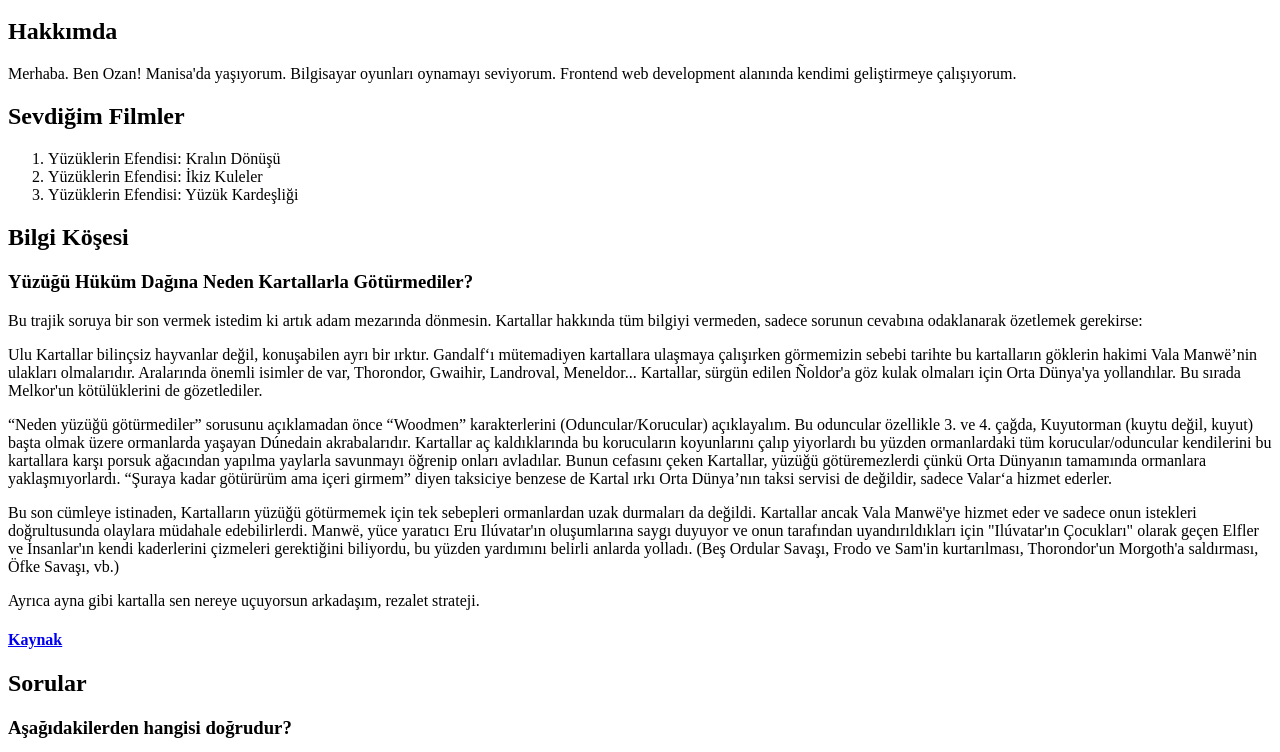
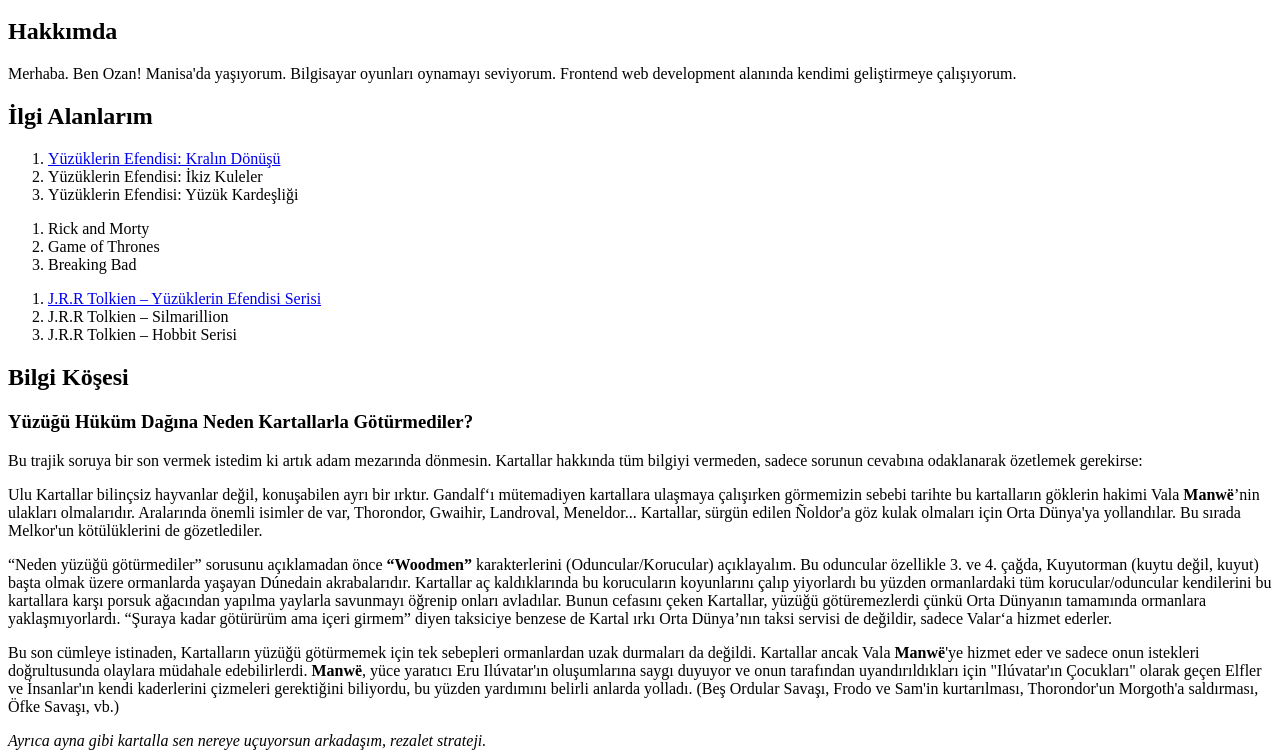
Before and after one commit to ozanakayaci/-lk-Web-Sayfam, a plain HTML site: page index.html in a window 1280 px wide. Shown: the part 48-800 px from the top of the page. Drawn offline with Linux system fonts and the light colour scheme.

Commit message:
html üzerine ekleme ve düzeltmeler yapıldı

```diff
--- a/index.html
+++ b/index.html
@@ -9,16 +9,29 @@
         <!-- Kendimi tanıttığım paragraf kısmı -->
         <p> Merhaba. Ben Ozan! Manisa'da yaşıyorum. Bilgisayar oyunları oynamayı seviyorum. Frontend web development alanında kendimi geliştirmeye çalışıyorum.</p>
 
-    <!-- Sevdiğim filmlerin alt başlığı -->
-    <h2>Sevdiğim Filmler</h2>
+    <!-- İlgi alanlarım alt başlığı -->
+    <h2>İlgi Alanlarım</h2>
 
-        <!-- sevdiğim filmler sıralı liste -->
+        <!-- Sevdiğim filmler sıralı liste -->
         <ol>
-        <li>Yüzüklerin Efendisi: Kralın Dönüşü</li>
+        <li><a href="https://www.imdb.com/title/tt0167260">Yüzüklerin Efendisi: Kralın Dönüşü</a></li>
         <li>Yüzüklerin Efendisi: İkiz Kuleler</li>
         <li>Yüzüklerin Efendisi: Yüzük Kardeşliği</li>
+        </ol>
 
-        </ol>
+         <!-- Sevdiğim diziler sıralı liste -->
+         <ol>
+          <li>Rick and Morty</li>
+          <li>Game of Thrones</li>
+          <li>Breaking Bad</li>
+          </ol>
+
+           <!-- Sevdiğim kitaplar sıralı liste -->
+        <ol>
+          <li><a href="https://www.goodreads.com/book/show/33.The_Lord_of_the_Rings">J.R.R Tolkien – Yüzüklerin Efendisi Serisi</a></li>
+          <li>J.R.R Tolkien – Silmarillion</li>
+          <li>J.R.R Tolkien – Hobbit Serisi</li>
+          </ol>
 
     <h2>Bilgi Köşesi</h2>
 
@@ -26,19 +39,19 @@
 
         <h3>Yüzüğü Hüküm Dağına Neden Kartallarla Götürmediler?</h3>
 
-        <!-- paragraf kısmı -->
+        <!-- stong ve em kullandığım paragraf kısmı -->
         <p>Bu trajik soruya bir son vermek istedim ki artık
         adam mezarında dönmesin. Kartallar hakkında tüm bilgiyi vermeden,
         sadece sorunun cevabına odaklanarak özetlemek gerekirse: </p>
 
         <p>Ulu Kartallar bilinçsiz hayvanlar değil, konuşabilen ayrı bir ırktır.
         Gandalf‘ı mütemadiyen kartallara ulaşmaya çalışırken görmemizin sebebi
-        tarihte bu kartalların göklerin hakimi Vala Manwë’nin ulakları olmalarıdır.
+        tarihte bu kartalların göklerin hakimi Vala <strong>Manwë</strong>’nin ulakları olmalarıdır.
         Aralarında önemli isimler de var, Thorondor, Gwaihir, Landroval, Meneldor...
         Kartallar, sürgün edilen Ñoldor'a göz kulak olmaları için Orta Dünya'ya
         yollandılar. Bu sırada Melkor'un kötülüklerini de gözetlediler.</p>
 
-        <p>“Neden yüzüğü götürmediler” sorusunu açıklamadan önce “Woodmen” karakterlerini
+        <p>“Neden yüzüğü götürmediler” sorusunu açıklamadan önce <strong>“Woodmen”</strong> karakterlerini
         (Oduncular/Korucular) açıklayalım. Bu oduncular özellikle 3. ve 4. çağda, Kuyutorman
         (kuytu değil, kuyut) başta olmak üzere ormanlarda yaşayan Dúnedain akrabalarıdır. Kartallar
         aç kaldıklarında bu korucuların koyunlarını çalıp yiyorlardı bu yüzden ormanlardaki tüm
@@ -48,13 +61,13 @@
         de Kartal ırkı Orta Dünya’nın taksi servisi de değildir, sadece Valar‘a hizmet ederler.</p>
 
         <p>Bu son cümleye istinaden, Kartalların yüzüğü götürmemek için tek sebepleri ormanlardan uzak
-        durmaları da değildi. Kartallar ancak Vala Manwë'ye hizmet eder ve sadece onun istekleri doğrultusunda
-        olaylara müdahale edebilirlerdi. Manwë, yüce yaratıcı Eru Ilúvatar'ın oluşumlarına saygı duyuyor ve
+        durmaları da değildi. Kartallar ancak Vala <strong>Manwë</strong>'ye hizmet eder ve sadece onun istekleri doğrultusunda
+        olaylara müdahale edebilirlerdi. <strong>Manwë</strong>, yüce yaratıcı Eru Ilúvatar'ın oluşumlarına saygı duyuyor ve
         onun tarafından uyandırıldıkları için "Ilúvatar'ın Çocukları" olarak geçen Elfler ve İnsanlar'ın kendi
         kaderlerini çizmeleri gerektiğini biliyordu, bu yüzden yardımını belirli anlarda yolladı. (Beş Ordular Savaşı,
         Frodo ve Sam'in kurtarılması, Thorondor'un Morgoth'a saldırması, Öfke Savaşı, vb.)</p>
 
-        <p>Ayrıca ayna gibi kartalla sen nereye uçuyorsun arkadaşım, rezalet strateji.</p>
+        <p><em>Ayrıca ayna gibi kartalla sen nereye uçuyorsun arkadaşım, rezalet strateji.</em></p>
 
         <!-- kaynak bağlantısı -->
         <h4><a href="https://yuzugunedenkartallarlagoturmediler.com/">Kaynak</a></h4>
@@ -82,4 +95,4 @@
     </script>
 
 
-<img src="https://media.giphy.com/media/TcdpZwYDPlWXC/giphy.gif" style="width:576px;height:288px;" alt="Gandalf">
+<img src="https://media.giphy.com/media/TcdpZwYDPlWXC/giphy.gif" style="width:576px;height:288px;" alt="Gandalf gif">
```
